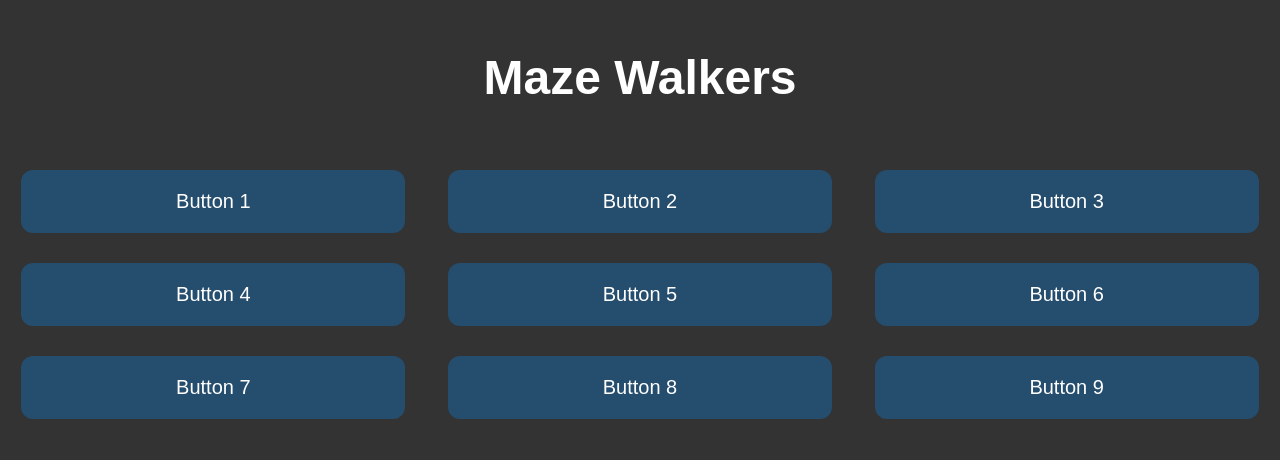
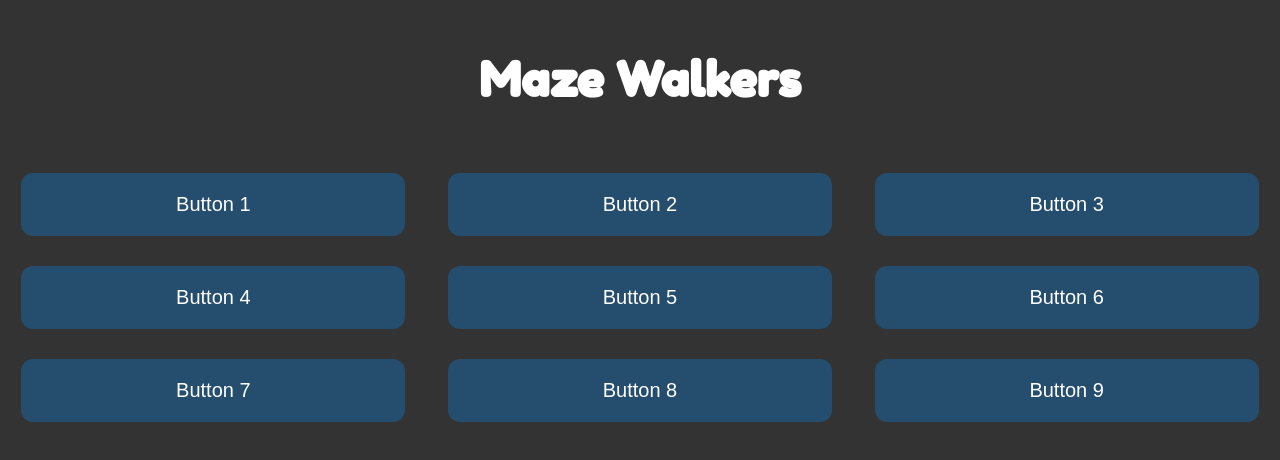
Before and after one commit to Magzt-star/Mazewalkers.github.io, a plain HTML site: page index.html in a window 1280 px wide. Drawn offline with Linux system fonts and the light colour scheme.

Commit message:
Font change

```diff
--- a/index.html
+++ b/index.html
@@ -4,9 +4,10 @@
     <meta charset="UTF-8">
     <meta name="viewport" content="width=device-width, initial-scale=1.0">
     <title>Maze Walkers</title>
-    <!-- Adding a fallback to Bauhaus 93, assuming it's available locally -->
+    <!-- Adding the 'Fredoka One' font from Google Fonts -->
+    <link href="https://fonts.googleapis.com/css2?family=Fredoka+One&display=swap" rel="stylesheet">
     <style>
-        /* Using Bauhaus 93 font if available */
+        /* Using Fredoka One font for the body and heading */
         body {
             background-color: #333333; /* Dark gray background */
             color: #ffffff; /* White text */
@@ -20,7 +21,7 @@
             margin-top: 50px;
             font-size: 3em;
             color: #ffffff; /* Ensuring 'Maze Walkers' is white */
-            font-family: 'Bauhaus 93', Arial, sans-serif; /* Setting Bauhaus 93 for the heading */
+            font-family: 'Fredoka One', sans-serif; /* Setting Fredoka One for the heading */
         }
 
         .button {
```
